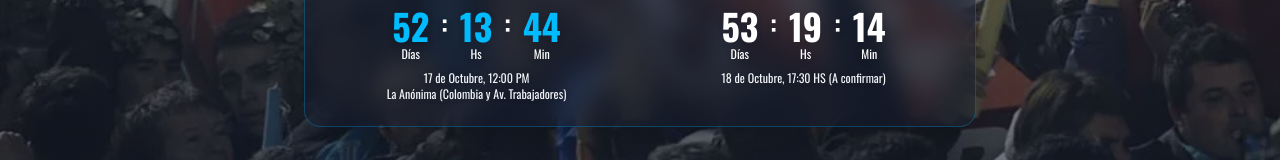
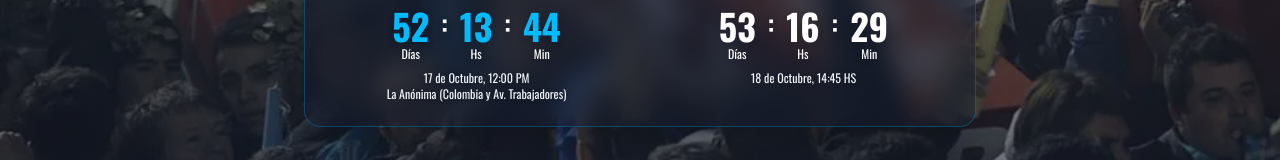
Before and after one commit to demiantestino66-cell/viaje-filial-chanchi-estevez, a Next.js app: page / in a window 1280 px wide. Shown: the part 525-685 px from the top of the page. Built offline with nearby package versions, Linux system fonts and the light colour scheme.

Commit message:
Actualizado fondo a Foto1.webp y horario del partido a las 14:45 hs

```diff
--- a/src/app/page.tsx
+++ b/src/app/page.tsx
@@ -16,7 +16,7 @@ const AUDIOS = [
 ];
 
 const FECHA_SALIDA = new Date('2026-10-17T12:00:00');
-const FECHA_PARTIDO = new Date('2026-10-18T17:30:00');
+const FECHA_PARTIDO = new Date('2026-10-18T14:45:00');
 
 export default function ViajeFilialPage() {
   const [currentAudioIndex, setCurrentAudioIndex] = useState(0);
@@ -268,7 +268,7 @@ export default function ViajeFilialPage() {
                   <span>:</span>
                   <div className="flex flex-col items-center"><span className="text-4xl text-white">{timeLeftPartido.m}</span><span className="text-xs font-normal">Min</span></div>
                 </div>
-                <p className="text-xs text-slate-100 mt-2 font-sans font-medium drop-shadow">18 de Octubre, 17:30 HS (A confirmar)</p>
+                <p className="text-xs text-slate-100 mt-2 font-sans font-medium drop-shadow">18 de Octubre, 14:45 HS</p>
               </div>
             </div>
           </div>
```
Also changed, not shown: public/galeria/Foto7.jpg.
